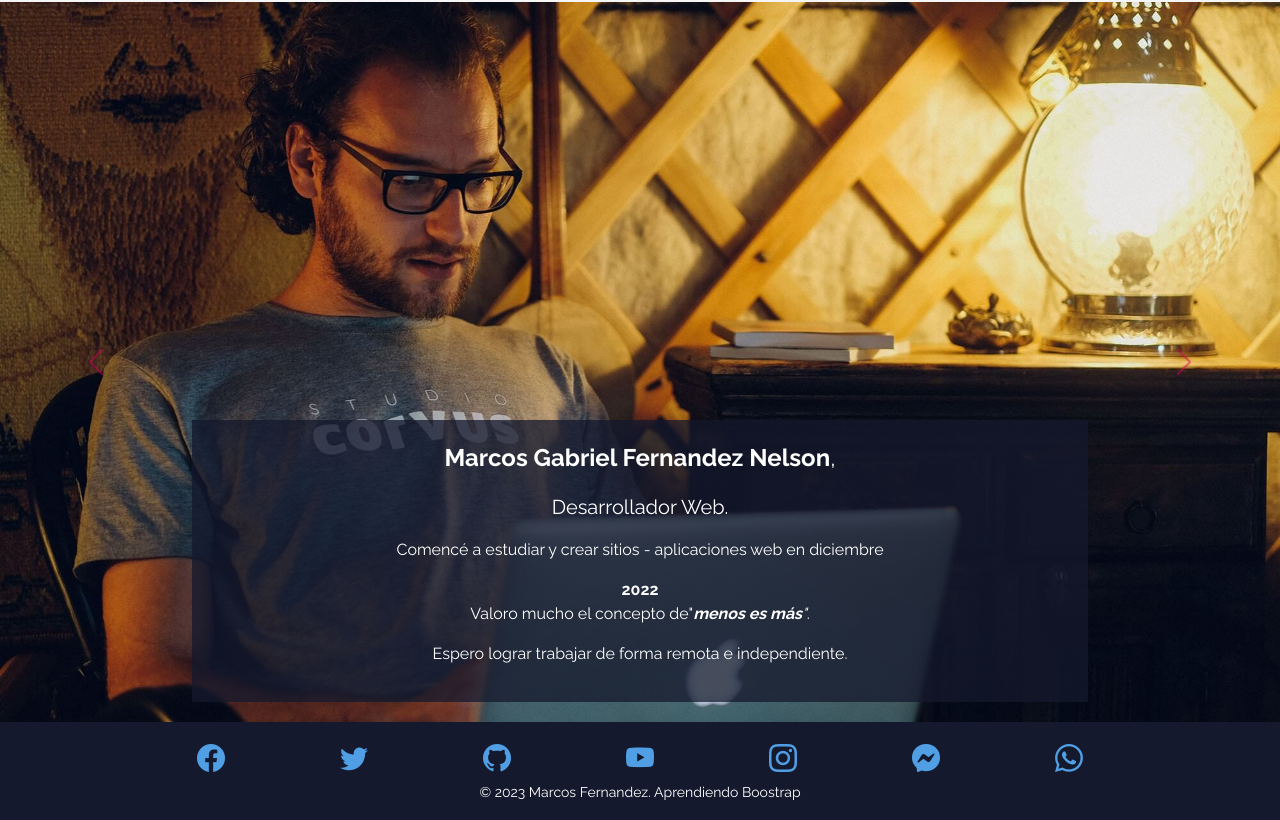
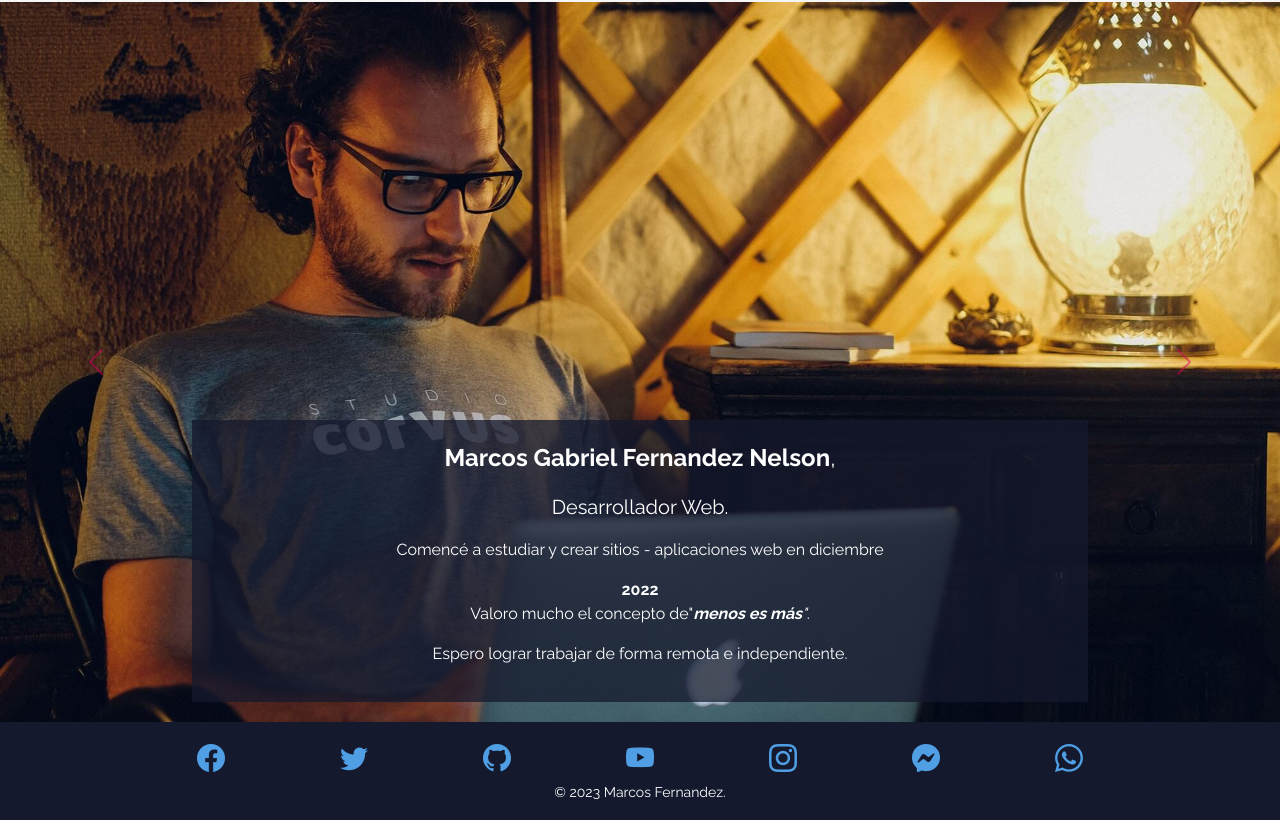
Before and after one commit to ProyectosMarcos/Proyecto-e-commerce, a plain HTML site: page contacto.html in a window 1280 px wide. Shown: the part 734-1554 px from the top of the page. Drawn offline with nearby package versions, Linux system fonts and the light colour scheme.

Commit message:
Update contacto.html

```diff
--- a/contacto.html
+++ b/contacto.html
@@ -137,7 +137,7 @@
             <a href="https://m.me/user" target="_blank"><i class="bi bi-messenger fs-3"></i></a>
             <a href="https://api.whatsapp.com/send?phone=54912345678" target="_blank"><i class="bi bi-whatsapp fs-3"></i></a>
         </nav>
-        <small class="text-white">&copy; 2023 Marcos Fernandez. Aprendiendo Boostrap</small>
+              <small class="text-white">&copy; 2023 Marcos Fernandez.</small>
         </div>
 
       </footer>
```
